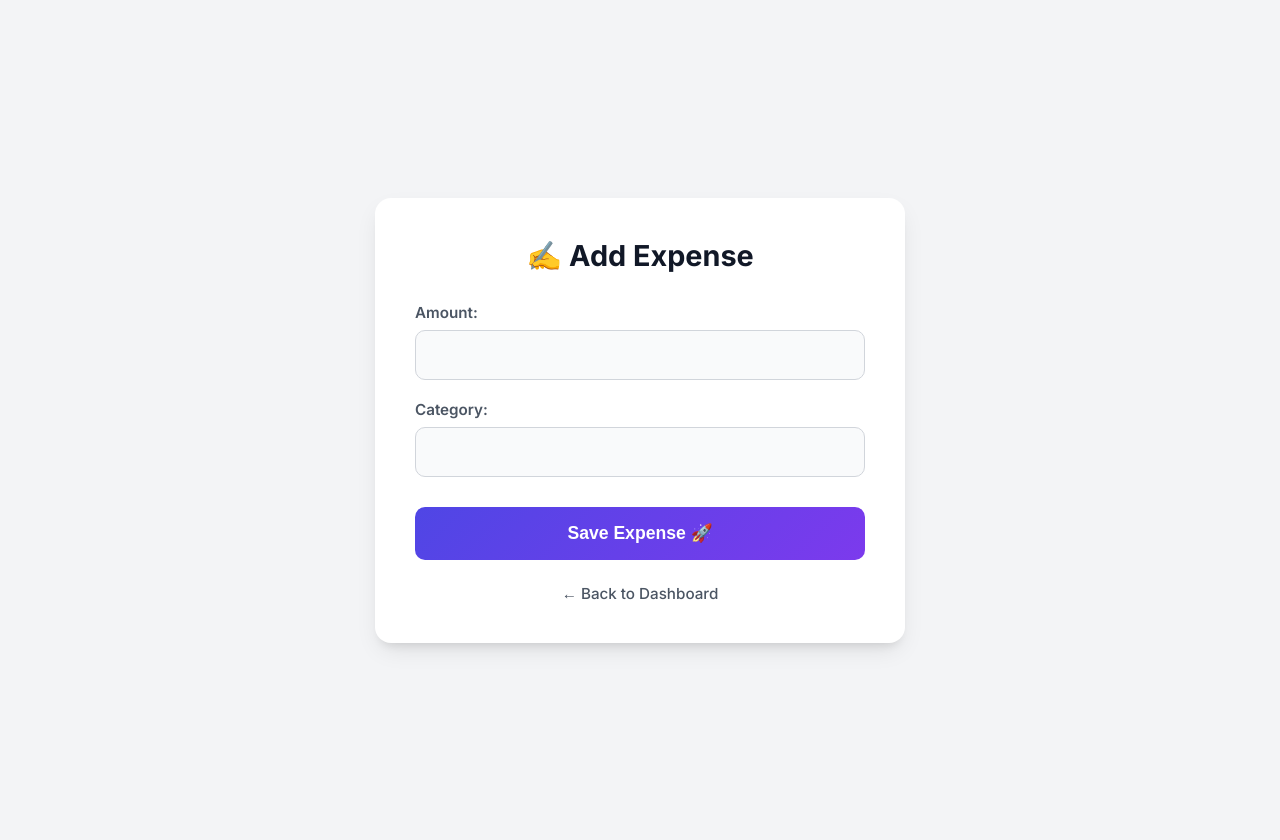
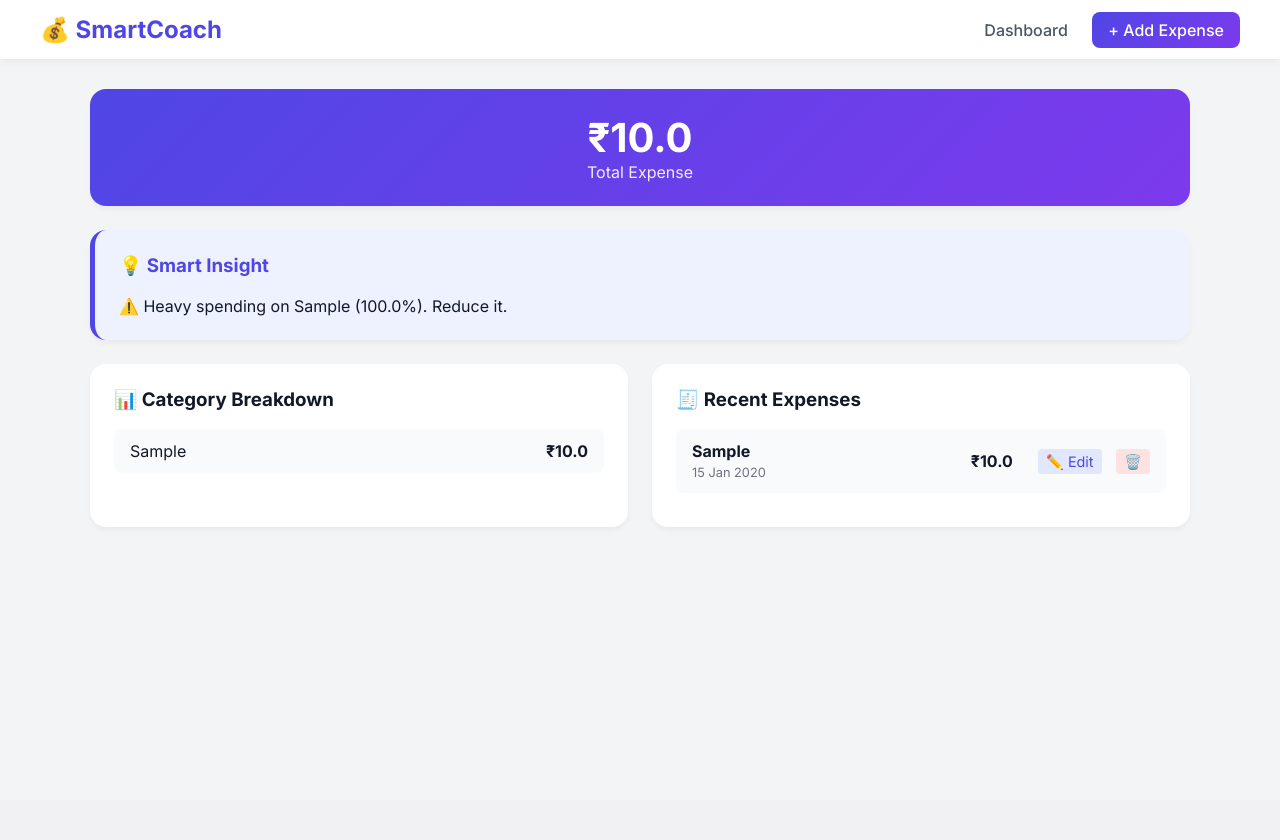
Before and after one commit to ajay160380/-smart-expense-coach, a Django app: page / in a window 1280 px wide. After the commit the page ends 527 px from the top, so only its background shows below. Run offline with Django 5.2, Linux system fonts and the light colour scheme; tables that the repository leaves empty hold one stand-in row (values such as "Sample post").

Commit message:
feat: added Edit & Delete functionality, global Navbar, and upgraded UI

```diff
--- /dev/null
+++ b/tracker/templates/tracker/base.html
@@ -0,0 +1,87 @@
+<!DOCTYPE html>
+<html lang="en">
+<head>
+    <meta charset="UTF-8">
+    <meta name="viewport" content="width=device-width, initial-scale=1.0">
+    <title>Smart Expense Coach</title>
+    <link href="https://fonts.googleapis.com/css2?family=Inter:wght@400;500;600;700&display=swap" rel="stylesheet">
+
+    <style>
+        :root {
+            --primary: #4F46E5;
+            --primary-gradient: linear-gradient(135deg, #4F46E5, #7C3AED);
+            --bg-color: #F3F4F6;
+            --card-bg: #FFFFFF;
+            --text-main: #111827;
+            --text-secondary: #4B5563;
+        }
+
+        body {
+            font-family: 'Inter', sans-serif;
+            background-color: var(--bg-color);
+            margin: 0;
+            padding: 0;
+            color: var(--text-main);
+        }
+
+        /* 🚀 GLOBAL NAVBAR */
+        .navbar {
+            background: var(--card-bg);
+            padding: 15px 40px;
+            display: flex;
+            justify-content: space-between;
+            align-items: center;
+            box-shadow: 0 4px 6px -1px rgba(0,0,0,0.05);
+            margin-bottom: 30px;
+        }
+
+        .navbar-brand {
+            font-size: 1.5rem;
+            font-weight: 700;
+            color: var(--primary);
+            text-decoration: none;
+        }
+
+        .nav-links a {
+            text-decoration: none;
+            color: var(--text-secondary);
+            font-weight: 500;
+            margin-left: 20px;
+            transition: color 0.3s;
+        }
+
+        .nav-links a:hover {
+            color: var(--primary);
+        }
+
+        .nav-btn {
+            background: var(--primary-gradient);
+            color: white !important;
+            padding: 8px 16px;
+            border-radius: 8px;
+            font-weight: 600;
+        }
+
+        .container {
+            max-width: 1100px;
+            margin: 0 auto;
+            padding: 0 20px;
+        }
+    </style>
+    {% block extra_css %}{% endblock %}
+</head>
+<body>
+
+    <nav class="navbar">
+        <a href="{% url 'dashboard' %}" class="navbar-brand">💰 SmartCoach</a>
+        <div class="nav-links">
+            <a href="{% url 'dashboard' %}">Dashboard</a>
+            <a href="{% url 'add_expense' %}" class="nav-btn">+ Add Expense</a>
+        </div>
+    </nav>
+    <div class="container">
+        {% block content %}{% endblock %}
+    </div>
+
+</body>
+</html>
--- a/tracker/templates/tracker/dashboard.html
+++ b/tracker/templates/tracker/dashboard.html
@@ -1,251 +1,69 @@
-<!DOCTYPE html>
-<html lang="en">
-<head>
-    <meta charset="UTF-8">
-    <meta name="viewport" content="width=device-width, initial-scale=1.0">
-    <title>Smart Expense Coach</title>
-    <link href="https://fonts.googleapis.com/css2?family=Inter:wght@400;500;600;700&display=swap" rel="stylesheet">
+{% extends 'tracker/base.html' %}
+{% block extra_css %}
+<style>
+    .card { background: var(--card-bg); padding: 24px; border-radius: 16px; box-shadow: 0 4px 6px -1px rgba(0,0,0,0.05); margin-bottom: 24px;}
+    .card-total { background: var(--primary-gradient); color: white; text-align: center;}
+    .grid-container { display: grid; grid-template-columns: 1fr 1fr; gap: 24px; }
+    @media (max-width: 768px) { .grid-container { grid-template-columns: 1fr; } }
 
-    <style>
-        /* CSS Variables for consistent theming */
-        :root {
-            --primary-gradient: linear-gradient(135deg, #4F46E5, #7C3AED);
-            --bg-color: #F3F4F6;
-            --card-bg: #FFFFFF;
-            --text-main: #111827;
-            --text-secondary: #4B5563;
-            --insight-bg: #EEF2FF;
-            --insight-border: #4F46E5;
-            --border-radius: 16px;
-            --transition: all 0.3s ease;
+    /* List item with Edit/Delete buttons */
+    .expense-item {
+        display: flex; justify-content: space-between; align-items: center;
+        background: #F9FAFB; padding: 12px 16px; margin-bottom: 10px; border-radius: 8px;
     }
+    .expense-actions a {
+        text-decoration: none; font-size: 0.9rem; margin-left: 10px; padding: 4px 8px; border-radius: 4px;
+    }
+    .btn-edit { background: #E0E7FF; color: #4F46E5; }
+    .btn-delete { background: #FEE2E2; color: #DC2626; }
+</style>
+{% endblock %}
 
-        body {
-            font-family: 'Inter', sans-serif;
-            background-color: var(--bg-color);
-            color: var(--text-main);
-            margin: 0;
-            padding: 20px;
-            line-height: 1.6;
-        }
-
-        .dashboard-container {
-            max-width: 1000px;
-            margin: 0 auto;
-        }
-
-        h1 {
-            text-align: center;
-            font-weight: 700;
-            color: var(--text-main);
-            margin-bottom: 30px;
-            font-size: 2.2rem;
-        }
-
-        h2, h3 {
-            margin-top: 0;
-            font-weight: 600;
-        }
-
-        /* Reusable Card Styling */
-        .card {
-            background: var(--card-bg);
-            padding: 24px;
-            margin-bottom: 24px;
-            border-radius: var(--border-radius);
-            box-shadow: 0 4px 6px -1px rgba(0, 0, 0, 0.05), 0 2px 4px -1px rgba(0, 0, 0, 0.03);
-            border: 1px solid #E5E7EB;
-            transition: var(--transition);
-        }
-
-        .card:hover {
-            transform: translateY(-3px);
-            box-shadow: 0 10px 15px -3px rgba(0, 0, 0, 0.1), 0 4px 6px -2px rgba(0, 0, 0, 0.05);
-        }
-
-        /* Specific Card Styles */
-        .card-total {
-            background: var(--primary-gradient);
-            color: white;
-            text-align: center;
-            border: none;
-        }
-
-        .card-total h2 {
-            font-size: 2.5rem;
-            margin-bottom: 0;
-            font-weight: 700;
-        }
-
-        .card-insight {
-            background: var(--insight-bg);
-            border-left: 5px solid var(--insight-border);
-        }
-
-        .card-insight h3 {
-            color: var(--insight-border);
-            display: flex;
-            align-items: center;
-            gap: 8px;
-        }
-
-        .card-insight p {
-            color: var(--text-secondary);
-            margin-bottom: 0;
-        }
-
-        /* Weekly Comparison Styling */
-        .comparison-text {
-            color: var(--text-secondary);
-            margin-bottom: 16px;
-        }
-
-        .comparison-stats {
-            display: flex;
-            gap: 16px;
-            flex-wrap: wrap;
-        }
-
-        .stat-box {
-            flex: 1;
-            min-width: 150px;
-            background: #F9FAFB;
-            padding: 16px;
-            border-radius: 8px;
-            border: 1px solid #E5E7EB;
-            display: flex;
-            flex-direction: column;
-            align-items: center;
-            text-align: center;
-        }
-
-        .stat-box span:first-child {
-            font-size: 0.875rem;
-            color: var(--text-secondary);
-            margin-bottom: 4px;
-            text-transform: uppercase;
-            letter-spacing: 0.05em;
-        }
-
-        .stat-box .stat-amount {
-            font-size: 1.5rem;
-            font-weight: 700;
-            color: var(--text-main);
-        }
-
-        /* Grid Layout for lists */
-        .grid-container {
-            display: grid;
-            grid-template-columns: repeat(auto-fit, minmax(320px, 1fr));
-            gap: 24px;
-        }
-
-        /* List Styling */
-        ul {
-            list-style-type: none;
-            padding: 0;
-            margin: 0;
-        }
-
-        li {
-            background: #F9FAFB;
-            padding: 14px 18px;
-            margin-bottom: 10px;
-            border-radius: 8px;
-            display: flex;
-            justify-content: space-between;
-            align-items: center;
-            border: 1px solid #F3F4F6;
-            font-weight: 500;
-            color: var(--text-secondary);
-            transition: var(--transition);
-        }
-
-        li:hover {
-            background: #F3F4F6;
-            color: var(--text-main);
-        }
-
-        li:last-child {
-            margin-bottom: 0;
-        }
-
-        .amount {
-            font-weight: 600;
-            color: var(--text-main);
-        }
-
-        .empty-state {
-            text-align: center;
-            color: #9CA3AF;
-            font-style: italic;
-            justify-content: center;
-        }
-    </style>
-</head>
-
-<body>
-
-<div class="dashboard-container">
-    <h1>💰 Smart Expense Dashboard</h1>
-
+{% block content %}
     <div class="card card-total">
-        <h2>₹{{ total }}</h2>
+        <h2 style="font-size: 2.5rem; margin: 0;">₹{{ total }}</h2>
         <p style="margin: 0; opacity: 0.9;">Total Expense</p>
     </div>
 
-    <div class="card card-insight">
-        <h3>💡 Smart Insight</h3>
-        <p>{{ insight }}</p>
+    <div class="card" style="background: #EEF2FF; border-left: 5px solid #4F46E5;">
+        <h3 style="color: #4F46E5; margin-top:0;">💡 Smart Insight</h3>
+        <p style="margin:0;">{{ insight }}</p>
+    </div>
+
+    <div class="grid-container">
+        <div class="card">
+            <h3 style="margin-top:0;">📊 Category Breakdown</h3>
+            <div style="display: flex; flex-direction: column; gap: 10px;">
+                {% for category, amount in category_data.items %}
+                    <div class="expense-item">
+                        <span>{{ category }}</span>
+                        <strong>₹{{ amount }}</strong>
+                    </div>
+                {% endfor %}
+            </div>
         </div>
 
         <div class="card">
-        <h3>📅 Weekly Comparison</h3>
-        <p class="comparison-text">{{ comparison }}</p>
-        <div class="comparison-stats">
-            <div class="stat-box">
-                <span>This Week</span>
-                <span class="stat-amount">₹{{ current_total }}</span>
+            <h3 style="margin-top:0;">🧾 Recent Expenses</h3>
+            <div style="display: flex; flex-direction: column; gap: 10px;">
+                {% for exp in expenses %}
+                    <div class="expense-item">
+                        <div>
+                            <strong>{{ exp.category }}</strong> <br>
+                            <span style="font-size: 0.8rem; color: #6B7280;">{{ exp.date|date:"d M Y" }}</span>
                         </div>
-            <div class="stat-box">
-                <span>Last Week</span>
-                <span class="stat-amount">₹{{ previous_total }}</span>
+                        <div style="display: flex; align-items: center; gap: 15px;">
+                            <strong>₹{{ exp.amount }}</strong>
+                            <div class="expense-actions">
+                                <a href="{% url 'edit_expense' exp.id %}" class="btn-edit">✏️ Edit</a>
+                                <a href="{% url 'delete_expense' exp.id %}" class="btn-delete">🗑️</a>
                             </div>
                         </div>
                     </div>
-
-    <div class="grid-container">
-
-        <div class="card">
-            <h3>📊 Category Breakdown</h3>
-            <ul>
-                {% for category, amount in category_data.items %}
-                    <li>
-                        <span class="category-name">{{ category }}</span>
-                        <span class="amount">₹{{ amount }}</span>
-                    </li>
                 {% empty %}
-                    <li class="empty-state">No data yet</li>
+                    <p style="text-align: center; color: #6B7280;">No expenses yet!</p>
                 {% endfor %}
-            </ul>
-        </div>
-
-        <div class="card">
-            <h3>🧾 Recent Expenses</h3>
-            <ul>
-                {% for exp in expenses %}
-                    <li>
-                        <span class="expense-name">{{ exp.category }}</span>
-                        <span class="amount">₹{{ exp.amount }}</span>
-                    </li>
-                {% empty %}
-                    <li class="empty-state">No expenses added</li>
-                {% endfor %}
-            </ul>
-        </div>
-
             </div>
         </div>
-
-</body>
-</html>
+    </div>
+{% endblock %}
--- a/tracker/urls.py
+++ b/tracker/urls.py
@@ -2,6 +2,8 @@ from django.urls import path
 from . import views
 
 urlpatterns = [
-    path('', views.add_expense, name='add_expense'),   # 👈 HOME = FORM
-    path('dashboard/', views.dashboard, name='dashboard'),  # 👈 ANALYTICS
+    path('', views.dashboard, name='dashboard'), # Main page ab dashboard hai
+    path('add/', views.add_expense, name='add_expense'),
+    path('edit/<int:pk>/', views.edit_expense, name='edit_expense'),
+    path('delete/<int:pk>/', views.delete_expense, name='delete_expense'),
 ]
--- a/tracker/views.py
+++ b/tracker/views.py
@@ -1,8 +1,59 @@
-from django.shortcuts import render, redirect
+from django.shortcuts import render, redirect, get_object_or_404
 from django.db.models import Sum
 from datetime import date, timedelta
 from .models import Expense
 from .forms import ExpenseForm
+
+def dashboard(request):
+    # Total Calculation
+    total = Expense.objects.aggregate(total=Sum('amount'))['total'] or 0
+
+    # Category Breakdown
+    category_qs = Expense.objects.values('category').annotate(total=Sum('amount'))
+    category_data = {item['category']: item['total'] for item in category_qs}
+
+    # Smart Insight
+    insight = "No expenses yet."
+    if total > 0 and category_data:
+        top_category = max(category_data, key=category_data.get)
+        percent = (category_data[top_category] / total) * 100
+        if percent > 60:
+            insight = f"⚠️ Heavy spending on {top_category} ({percent:.1f}%). Reduce it."
+        elif percent > 40:
+            insight = f"⚡ {top_category} dominates ({percent:.1f}%). Keep an eye."
+        else:
+            insight = "✅ Spending is balanced."
+
+    # Weekly Comparison
+    today = date.today()
+    current_week_start = today - timedelta(days=7)
+    previous_week_start = today - timedelta(days=14)
+
+    current_total = Expense.objects.filter(date__gte=current_week_start).aggregate(total=Sum('amount'))['total'] or 0
+    previous_total = Expense.objects.filter(date__gte=previous_week_start, date__lt=current_week_start).aggregate(total=Sum('amount'))['total'] or 0
+
+    comparison = "No previous week data"
+    if previous_total > 0:
+        change = current_total - previous_total
+        percent_change = (change / previous_total) * 100
+        if change > 0:
+            comparison = f"⚠️ {percent_change:.1f}% MORE than last week"
+        elif change < 0:
+            comparison = f"✅ {abs(percent_change):.1f}% LESS than last week"
+        else:
+            comparison = "No change from last week"
+
+    context = {
+        'total': total,
+        'category_data': category_data,
+        'expenses': Expense.objects.all().order_by('-date'), # Sabhi expenses dikhayenge taaki edit/delete kar sakein
+        'insight': insight,
+        'comparison': comparison,
+        'current_total': current_total,
+        'previous_total': previous_total,
+    }
+    return render(request, 'tracker/dashboard.html', context)
+
 
 def add_expense(request):
     if request.method == 'POST':
@@ -12,68 +63,26 @@ def add_expense(request):
             return redirect('dashboard')
     else:
         form = ExpenseForm()
-
     return render(request, 'tracker/add_expense.html', {'form': form})
 
-def dashboard(request):
-    # 🔹 TOTAL (DB level calculation)
-    total = Expense.objects.aggregate(total=Sum('amount'))['total'] or 0
 
-    # 🔹 CATEGORY BREAKDOWN (DB optimized)
-    category_qs = Expense.objects.values('category').annotate(total=Sum('amount'))
-    category_data = {item['category']: item['total'] for item in category_qs}
+# 🔥 NAYA FEATURE: EDIT EXPENSE
+def edit_expense(request, pk):
+    expense = get_object_or_404(Expense, pk=pk)
+    if request.method == 'POST':
+        form = ExpenseForm(request.POST, instance=expense)
+        if form.is_valid():
+            form.save()
+            return redirect('dashboard')
+    else:
+        form = ExpenseForm(instance=expense)
+    return render(request, 'tracker/add_expense.html', {'form': form, 'edit_mode': True})
 
-    # 🔥 SMART INSIGHT
-    if total > 0 and category_data:
-        top_category = max(category_data, key=category_data.get)
-        percent = (category_data[top_category] / total) * 100
 
-        if percent > 60:
-            insight = f"⚠️ Heavy spending on {top_category} ({percent:.1f}%). Reduce it."
-        elif percent > 40:
-            insight = f"⚡ {top_category} dominates ({percent:.1f}%). Keep an eye."
-        else:
-            insight = "✅ Spending is balanced."
-    else:
-        insight = "No expenses yet."
-
-    # 🔥 WEEKLY COMPARISON (proper 7-day window)
-    today = date.today()
-
-    current_week_start = today - timedelta(days=7)
-    previous_week_start = today - timedelta(days=14)
-
-    current_total = Expense.objects.filter(
-        date__gte=current_week_start
-    ).aggregate(total=Sum('amount'))['total'] or 0
-
-    previous_total = Expense.objects.filter(
-        date__gte=previous_week_start,
-        date__lt=current_week_start
-    ).aggregate(total=Sum('amount'))['total'] or 0
-
-    # 🔥 COMPARISON MESSAGE
-    if previous_total > 0:
-        change = current_total - previous_total
-        percent_change = (change / previous_total) * 100
-
-        if change > 0:
-            comparison = f"⚠️ {percent_change:.1f}% MORE than last week"
-        elif change < 0:
-            comparison = f"✅ {abs(percent_change):.1f}% LESS than last week"
-        else:
-            comparison = "No change from last week"
-    else:
-        comparison = "No previous week data"
-
-    context = {
-        'total': total,
-        'category_data': category_data,
-        'expenses': Expense.objects.all().order_by('-date')[:5],  # latest 5 only
-        'insight': insight,
-        'comparison': comparison,
-        'current_total': current_total,
-        'previous_total': previous_total,
-    }
-
-    return render(request, 'tracker/dashboard.html', context)
+# 🔥 NAYA FEATURE: DELETE EXPENSE
+def delete_expense(request, pk):
+    expense = get_object_or_404(Expense, pk=pk)
+    if request.method == 'POST':
+        expense.delete()
+        return redirect('dashboard')
+    return render(request, 'tracker/delete_confirm.html', {'expense': expense})
```
Also changed, not shown: tracker/templates/tracker/delete_confirm.html (added, +13 -0 lines). Lines whose indentation alone changed are shown as unchanged.
